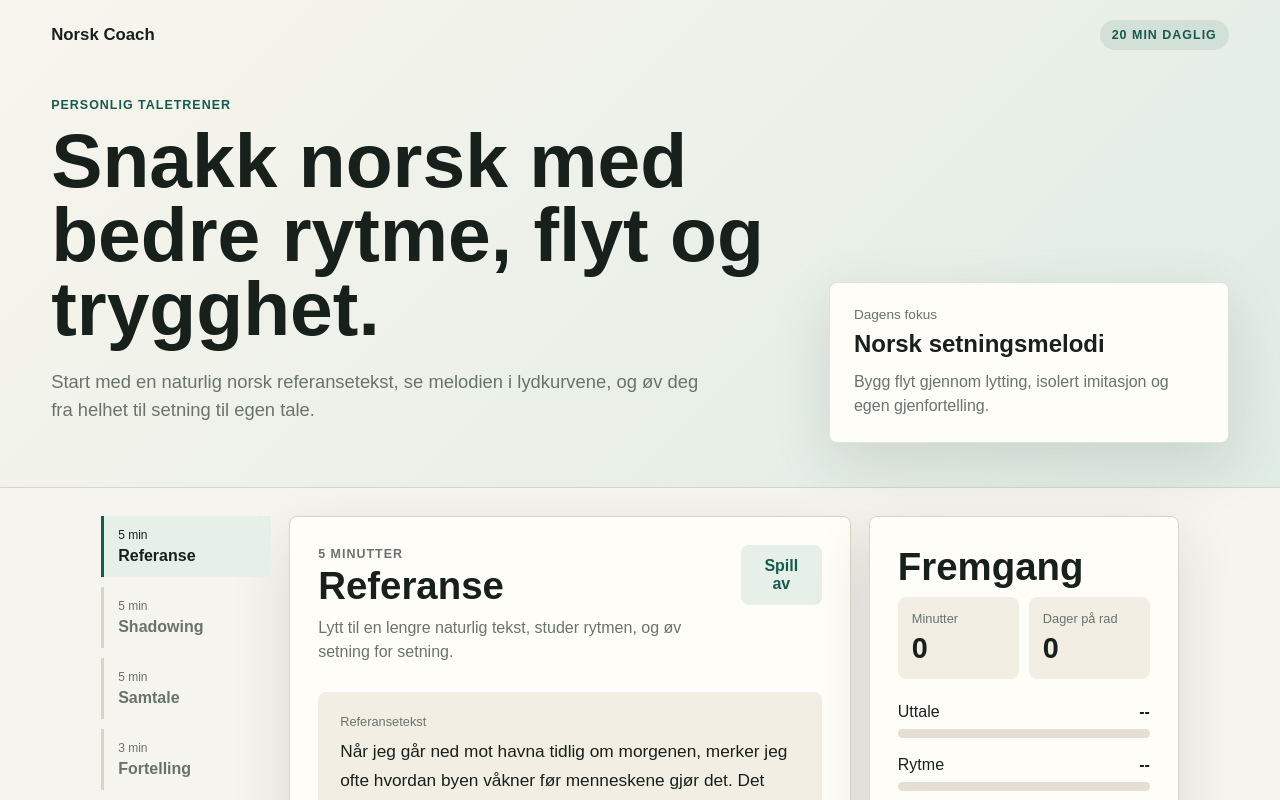
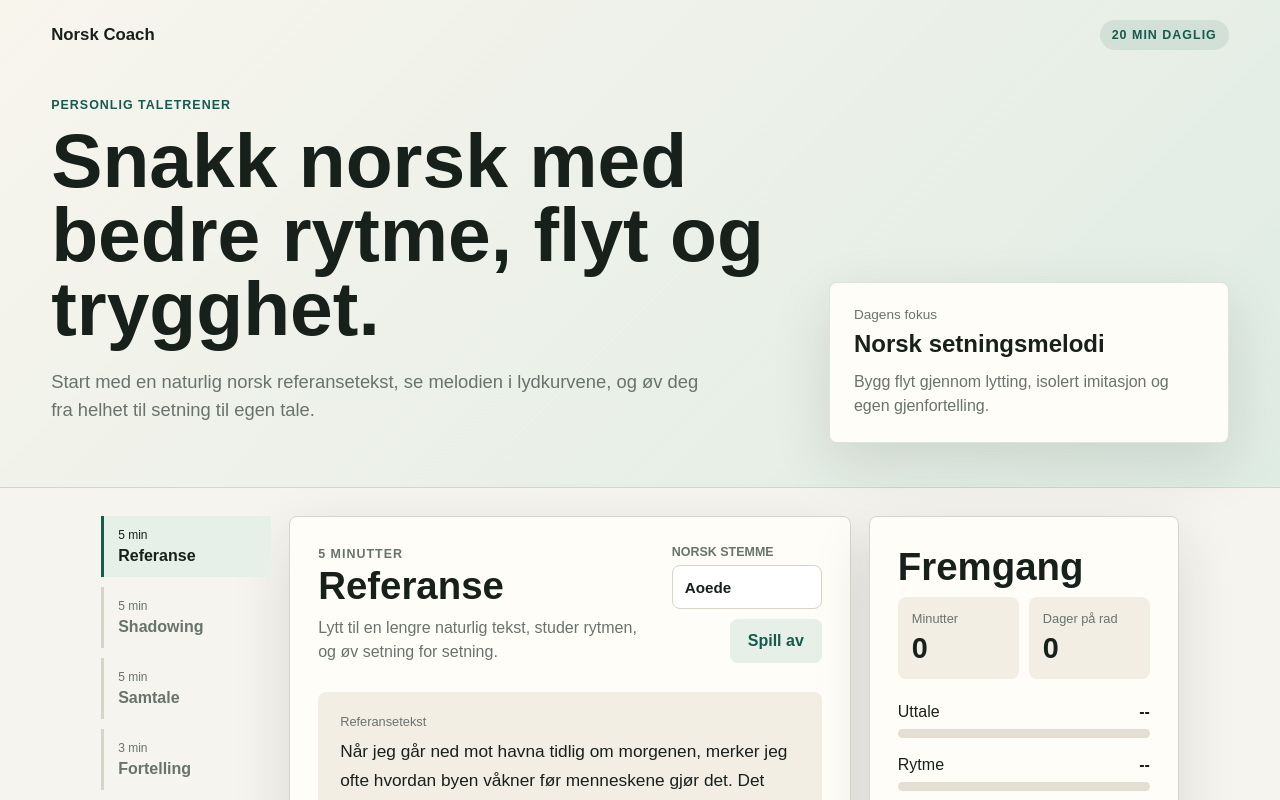
Before and after one commit to KevinGj/NorskCoach, a Next.js app: page / in a window 1280 px wide. Shown: the top 800 px of the page. Built offline with nearby package versions, Linux system fonts and the light colour scheme.

Commit message:
Use Google TTS for Norwegian speech

```diff
--- /dev/null
+++ b/app/api/speech/route.ts
@@ -0,0 +1,61 @@
+import textToSpeech from "@google-cloud/text-to-speech";
+
+export const runtime = "nodejs";
+
+type SpeechRequest = {
+  text?: string;
+  voice?: string;
+  speakingRate?: number;
+};
+
+function makeClient() {
+  const rawCredentials = process.env.GOOGLE_SERVICE_ACCOUNT_JSON;
+  if (!rawCredentials) {
+    return new textToSpeech.TextToSpeechClient();
+  }
+
+  const credentials = JSON.parse(rawCredentials) as {
+    client_email: string;
+    private_key: string;
+  };
+
+  return new textToSpeech.TextToSpeechClient({
+    credentials: {
+      client_email: credentials.client_email,
+      private_key: credentials.private_key
+    }
+  });
+}
+
+export async function POST(request: Request) {
+  const { text, voice = "nb-NO-Chirp3-HD-Aoede", speakingRate = 0.94 } = (await request.json()) as SpeechRequest;
+
+  if (!text?.trim()) {
+    return Response.json({ error: "Missing text" }, { status: 400 });
+  }
+
+  const client = makeClient();
+  const [response] = await client.synthesizeSpeech({
+    input: { text },
+    voice: {
+      languageCode: "nb-NO",
+      name: voice
+    },
+    audioConfig: {
+      audioEncoding: "MP3",
+      speakingRate,
+      pitch: 0
+    }
+  });
+
+  if (!response.audioContent) {
+    return Response.json({ error: "No audio returned" }, { status: 502 });
+  }
+
+  return new Response(response.audioContent as BodyInit, {
+    headers: {
+      "Content-Type": "audio/mpeg",
+      "Cache-Control": "no-store"
+    }
+  });
+}
--- a/app/globals.css
+++ b/app/globals.css
@@ -202,6 +202,37 @@ h3 {
   color: var(--muted);
   line-height: 1.5;
   margin-bottom: 0;
+}
+
+.voiceControls {
+  align-items: flex-end;
+  display: flex;
+  flex-wrap: wrap;
+  gap: 10px;
+  justify-content: flex-end;
+}
+
+.voiceControls label {
+  color: var(--muted);
+  display: grid;
+  font-size: 0.78rem;
+  font-weight: 800;
+  gap: 6px;
+  min-width: 150px;
+  text-transform: uppercase;
+}
+
+.voiceControls select {
+  appearance: none;
+  background: white;
+  border: 1px solid var(--line);
+  border-radius: 8px;
+  color: var(--ink);
+  font: inherit;
+  font-size: 0.95rem;
+  font-weight: 700;
+  min-height: 44px;
+  padding: 10px 34px 10px 12px;
 }
 
 .promptBox,
@@ -561,6 +592,11 @@ textarea:focus {
     display: grid;
   }
 
+  .voiceControls {
+    display: grid;
+    justify-content: stretch;
+  }
+
   .primary,
   .secondary,
   .recording {
--- a/app/page.tsx
+++ b/app/page.tsx
@@ -48,12 +48,27 @@ type Segment = {
   end: number;
 };
 
+type VoiceOption = {
+  name: string;
+  label: string;
+};
+
 declare global {
   interface Window {
     webkitSpeechRecognition?: SpeechRecognitionConstructor;
     SpeechRecognition?: SpeechRecognitionConstructor;
   }
 }
+
+const voices: VoiceOption[] = [
+  { name: "nb-NO-Chirp3-HD-Aoede", label: "Aoede" },
+  { name: "nb-NO-Chirp3-HD-Achernar", label: "Achernar" },
+  { name: "nb-NO-Chirp3-HD-Achird", label: "Achird" },
+  { name: "nb-NO-Chirp3-HD-Charon", label: "Charon" },
+  { name: "nb-NO-Chirp3-HD-Kore", label: "Kore" },
+  { name: "nb-NO-Chirp3-HD-Puck", label: "Puck" },
+  { name: "nb-NO-Chirp3-HD-Zephyr", label: "Zephyr" }
+];
 
 const stages: SessionStage[] = [
   {
@@ -284,8 +299,10 @@ function AudioStudyPanel({
 export default function Home() {
   const [stageIndex, setStageIndex] = useState(0);
   const [selectedSentence, setSelectedSentence] = useState(0);
+  const [selectedVoice, setSelectedVoice] = useState(voices[0].name);
   const [referenceTime, setReferenceTime] = useState(0);
-  const [isReferencePlaying, setIsReferencePlaying] = useState(false);
+  const [isAudioPlaying, setIsAudioPlaying] = useState(false);
+  const [isSpeechLoading, setIsSpeechLoading] = useState(false);
   const [transcript, setTranscript] = useState("");
   const [feedback, setFeedback] = useState<CoachFeedback | null>(null);
   const [profile, setProfile] = useState<LearnerProfile>(emptyProfile);
@@ -293,7 +310,8 @@ export default function Home() {
   const [isListening, setIsListening] = useState(false);
   const [isLoading, setIsLoading] = useState(false);
   const recognitionRef = useRef<SpeechRecognition | null>(null);
-  const playbackStartRef = useRef(0);
+  const audioRef = useRef<HTMLAudioElement | null>(null);
+  const audioUrlRef = useRef<string | null>(null);
   const playbackOffsetRef = useRef(0);
 
   const stage = stages[stageIndex];
@@ -312,8 +330,10 @@ export default function Home() {
   useEffect(() => {
     const savedProfile = localStorage.getItem("norsk-coach-profile");
     const savedEntries = localStorage.getItem("norsk-coach-entries");
+    const savedVoice = localStorage.getItem("norsk-coach-voice");
     if (savedProfile) setProfile(JSON.parse(savedProfile) as LearnerProfile);
     if (savedEntries) setEntries(JSON.parse(savedEntries) as SessionEntry[]);
+    if (savedVoice && voices.some((voice) => voice.name === savedVoice)) setSelectedVoice(savedVoice);
   }, []);
 
   useEffect(() => {
@@ -325,54 +345,103 @@ export default function Home() {
   }, [entries]);
 
   useEffect(() => {
-    if (!isReferencePlaying) return;
-    const interval = window.setInterval(() => {
-      const elapsed = (performance.now() - playbackStartRef.current) / 1000;
-      const nextTime = playbackOffsetRef.current + elapsed;
-      if (nextTime >= referenceDuration) {
-        setReferenceTime(referenceDuration);
-        setIsReferencePlaying(false);
-        window.speechSynthesis?.cancel();
-      } else {
-        setReferenceTime(nextTime);
-      }
-    }, 50);
-    return () => window.clearInterval(interval);
-  }, [isReferencePlaying]);
+    localStorage.setItem("norsk-coach-voice", selectedVoice);
+  }, [selectedVoice]);
 
-  const speakText = (text: string, rate = 0.92, offset = 0) => {
+  useEffect(() => {
+    return () => {
+      audioRef.current?.pause();
+      if (audioUrlRef.current) URL.revokeObjectURL(audioUrlRef.current);
+    };
+  }, []);
+
+  const stopAudio = () => {
+    audioRef.current?.pause();
+    window.speechSynthesis?.cancel();
+    setIsAudioPlaying(false);
+  };
+
+  const fallbackSpeech = (text: string, rate: number, offset: number, trackReference: boolean) => {
     if (!("speechSynthesis" in window)) return;
-    window.speechSynthesis.cancel();
     const utterance = new SpeechSynthesisUtterance(text);
     utterance.lang = "nb-NO";
     utterance.rate = rate;
-    utterance.onend = () => setIsReferencePlaying(false);
+    utterance.onend = () => setIsAudioPlaying(false);
+    window.speechSynthesis.cancel();
     window.speechSynthesis.speak(utterance);
     playbackOffsetRef.current = offset;
-    playbackStartRef.current = performance.now();
+    setIsAudioPlaying(true);
+
+    if (trackReference) {
+      const startedAt = performance.now();
+      const interval = window.setInterval(() => {
+        if (!window.speechSynthesis.speaking) {
+          window.clearInterval(interval);
+          return;
+        }
+        setReferenceTime(Math.min(referenceDuration, offset + (performance.now() - startedAt) / 1000));
+      }, 50);
+    }
+  };
+
+  const playGoogleSpeech = async (text: string, rate = 0.94, offset = 0, trackReference = false) => {
+    stopAudio();
+    setIsSpeechLoading(true);
+    try {
+      const response = await fetch("/api/speech", {
+        method: "POST",
+        headers: { "Content-Type": "application/json" },
+        body: JSON.stringify({ text, voice: selectedVoice, speakingRate: rate })
+      });
+
+      if (!response.ok) {
+        throw new Error(await response.text());
+      }
+
+      const blob = await response.blob();
+      if (audioUrlRef.current) URL.revokeObjectURL(audioUrlRef.current);
+      const url = URL.createObjectURL(blob);
+      audioUrlRef.current = url;
+      const audio = new Audio(url);
+      audioRef.current = audio;
+      playbackOffsetRef.current = offset;
+      audio.onplay = () => setIsAudioPlaying(true);
+      audio.onpause = () => setIsAudioPlaying(false);
+      audio.onended = () => setIsAudioPlaying(false);
+      audio.ontimeupdate = () => {
+        if (trackReference) {
+          setReferenceTime(Math.min(referenceDuration, playbackOffsetRef.current + audio.currentTime));
+        }
+      };
+      await audio.play();
+    } catch (error) {
+      console.warn("Google speech failed, falling back to browser TTS.", error);
+      fallbackSpeech(text, rate, offset, trackReference);
+    } finally {
+      setIsSpeechLoading(false);
+    }
   };
 
   const playReference = () => {
-    if (isReferencePlaying) {
-      window.speechSynthesis?.cancel();
-      setIsReferencePlaying(false);
-      playbackOffsetRef.current = referenceTime;
+    if (isAudioPlaying) {
+      stopAudio();
       return;
     }
     const segment = segmentAtTime(referenceTime);
-    const startIndex = referenceSegments.indexOf(segment);
-    const text = referenceSegments.slice(Math.max(0, startIndex)).map((item) => item.sentence).join(" ");
-    setIsReferencePlaying(true);
-    speakText(text, 0.9, segment.start);
+    const startIndex = Math.max(0, referenceSegments.indexOf(segment));
+    const text = referenceSegments.slice(startIndex).map((item) => item.sentence).join(" ");
+    setSelectedSentence(startIndex);
+    void playGoogleSpeech(text, 0.92, segment.start, true);
   };
 
   const scrubReference = (time: number) => {
     setReferenceTime(time);
     playbackOffsetRef.current = time;
     const segment = segmentAtTime(time);
-    setSelectedSentence(Math.max(0, referenceSegments.indexOf(segment)));
-    if (isReferencePlaying) {
-      speakText(referenceSegments.slice(referenceSegments.indexOf(segment)).map((item) => item.sentence).join(" "), 0.9, segment.start);
+    const startIndex = Math.max(0, referenceSegments.indexOf(segment));
+    setSelectedSentence(startIndex);
+    if (isAudioPlaying) {
+      void playGoogleSpeech(referenceSegments.slice(startIndex).map((item) => item.sentence).join(" "), 0.92, segment.start, true);
     }
   };
 
@@ -381,7 +450,7 @@ export default function Home() {
       playReference();
       return;
     }
-    speakText(prompt, stage.id === "shadowing" ? 0.88 : 0.95);
+    void playGoogleSpeech(prompt, stage.id === "shadowing" ? 0.9 : 0.96);
   };
 
   const toggleListening = () => {
@@ -438,8 +507,7 @@ export default function Home() {
     setStageIndex((current) => current + 1);
     setTranscript("");
     setFeedback(null);
-    window.speechSynthesis?.cancel();
-    setIsReferencePlaying(false);
+    stopAudio();
   };
 
   const finishSession = () => {
@@ -500,9 +568,21 @@ export default function Home() {
               <h2>{stage.title}</h2>
               <p>{stage.goal}</p>
             </div>
-            <button className="secondary" onClick={speak}>
-              {stage.id === "reference" && isReferencePlaying ? "Pause" : "Spill av"}
-            </button>
+            <div className="voiceControls">
+              <label>
+                Norsk stemme
+                <select value={selectedVoice} onChange={(event) => setSelectedVoice(event.target.value)}>
+                  {voices.map((voice) => (
+                    <option key={voice.name} value={voice.name}>
+                      {voice.label}
+                    </option>
+                  ))}
+                </select>
+              </label>
+              <button className="secondary" onClick={speak} disabled={isSpeechLoading}>
+                {isSpeechLoading ? "Henter lyd..." : stage.id === "reference" && isAudioPlaying ? "Pause" : "Spill av"}
+              </button>
+            </div>
           </div>
 
           {stage.id === "reference" ? (
@@ -515,7 +595,7 @@ export default function Home() {
                 currentTime={referenceTime}
                 duration={referenceDuration}
                 activeSentence={activeReferenceSegment.sentence}
-                isPlaying={isReferencePlaying}
+                isPlaying={isAudioPlaying}
                 onScrub={scrubReference}
                 onPlayToggle={playReference}
               />
@@ -528,7 +608,7 @@ export default function Home() {
                     onClick={() => {
                       setSelectedSentence(index);
                       setReferenceTime(segment.start);
-                      speakText(segment.sentence, 0.88, segment.start);
+                      void playGoogleSpeech(segment.sentence, 0.88, segment.start, true);
                     }}
                   >
                     <span>{index + 1}</span>
--- a/package.json
+++ b/package.json
@@ -9,6 +9,7 @@
     "lint": "eslint ."
   },
   "dependencies": {
+    "@google-cloud/text-to-speech": "^6.4.1",
     "next": "^15.3.4",
     "react": "^19.1.0",
     "react-dom": "^19.1.0"
```
Also changed, not shown: 2 other files (tests, documents, lock files or other folders).
